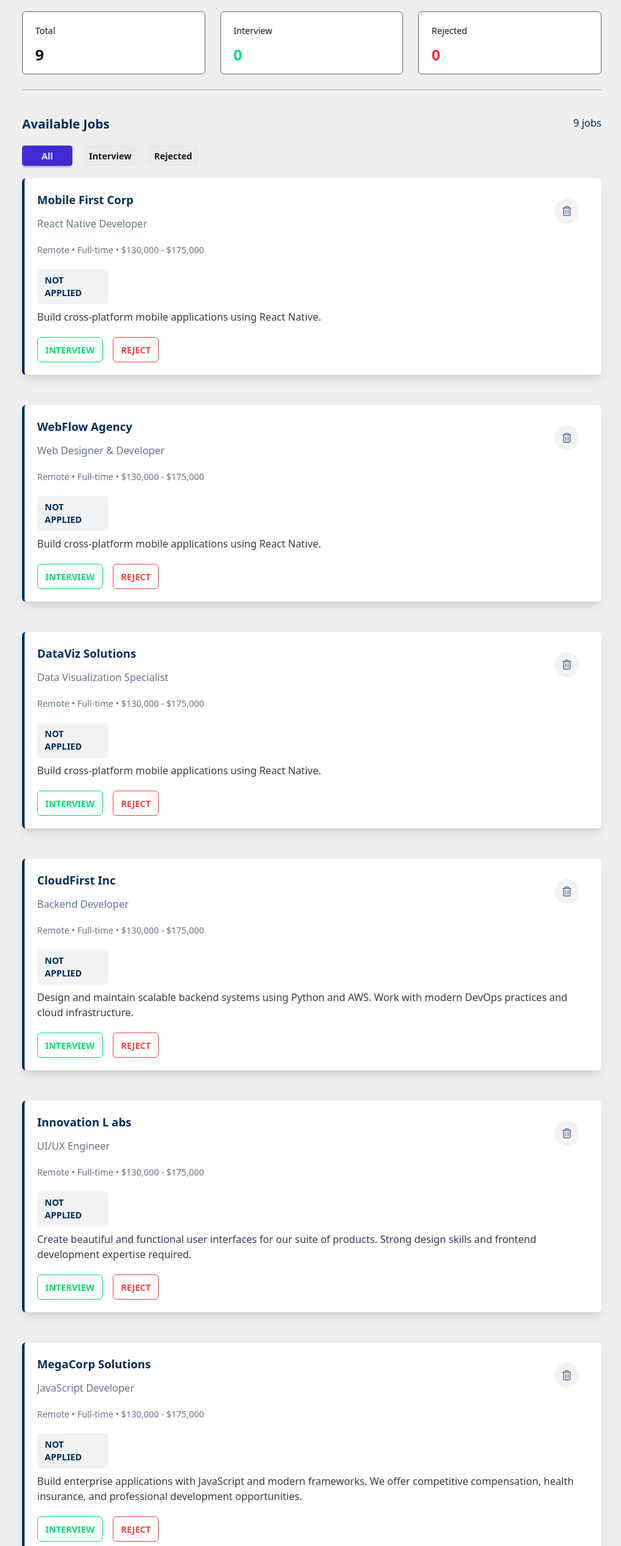
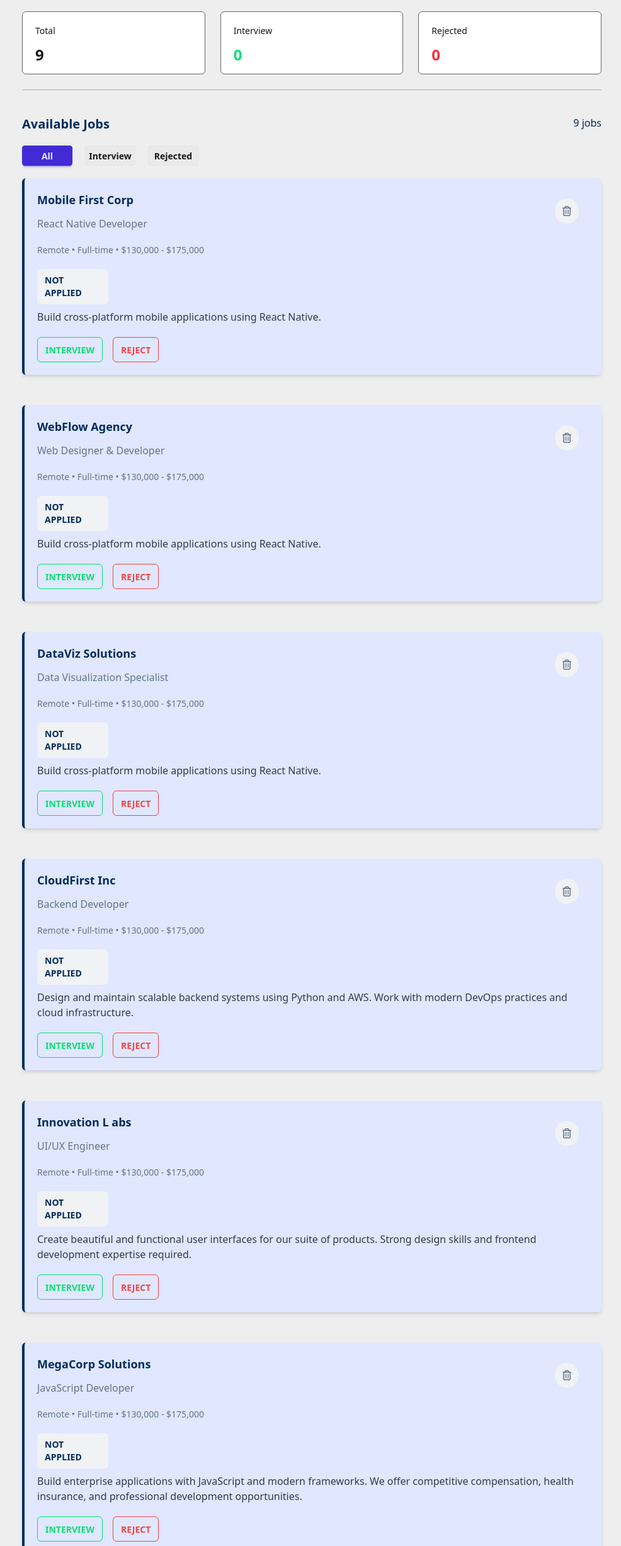
Before and after one commit to ruhul2003/Job-Tracker, a plain HTML site: page index.html in a window 1280 px wide. Shown: the part 106-2560 px from the top of the page at 63% size, without its empty margins (145-1131 px from the left). Drawn offline with nearby package versions, Linux system fonts and the light colour scheme.

Commit message:
Cards bg changed

```diff
--- a/index.html
+++ b/index.html
@@ -65,7 +65,7 @@
 
       <!---card-1----->
 
-      <div class="job-card p-5 mt-5 bg-white rounded-md border-l-4 border-[#002C5C] shadow-lg hover:-translate-y-1 duration-200 hover:border-l-green-400
+      <div class="job-card p-5 mt-5 bg-indigo-100 rounded-md border-l-4 border-[#002C5C] shadow-md hover:-translate-y-1 duration-200 hover:border-l-green-400
       ">
         <div class="flex justify-between items-center pr-4">
           <div>
@@ -90,7 +90,7 @@
         </div>
       </div>
 
-      <div class="job-card p-5 mt-5 bg-white rounded-md border-l-4 border-[#002C5C] shadow-lg hover:-translate-y-1 duration-200 hover:border-l-green-400
+      <div class="job-card p-5 mt-5 bg-indigo-100 rounded-md border-l-4 border-[#002C5C] shadow-md hover:-translate-y-1 duration-200 hover:border-l-green-400
       ">
         <div class="flex justify-between items-center pr-4">
           <div>
@@ -115,7 +115,7 @@
         </div>
       </div>
 
-      <div class="job-card p-5 mt-5 bg-white rounded-md border-l-4 border-[#002C5C] shadow-lg hover:-translate-y-1 duration-200 hover:border-l-green-400
+      <div class="job-card p-5 mt-5 bg-indigo-100 rounded-md border-l-4 border-[#002C5C] shadow-md hover:-translate-y-1 duration-200 hover:border-l-green-400
       ">
         <div class="flex justify-between items-center pr-4">
           <div>
@@ -140,7 +140,7 @@
         </div>
       </div>
 
-      <div class="job-card p-5 mt-5 bg-white rounded-md border-l-4 border-[#002C5C] shadow-lg hover:-translate-y-1 duration-200 hover:border-l-green-400
+      <div class="job-card p-5 mt-5 bg-indigo-100 rounded-md border-l-4 border-[#002C5C] shadow-md hover:-translate-y-1 duration-200 hover:border-l-green-400
       ">
         <div class="flex justify-between items-center pr-4">
           <div>
@@ -165,7 +165,7 @@
         </div>
       </div>
 
-      <div class="job-card p-5 mt-5 bg-white rounded-md border-l-4 border-[#002C5C] shadow-lg hover:-translate-y-1 duration-200 hover:border-l-green-400
+      <div class="job-card p-5 mt-5 bg-indigo-100 rounded-md border-l-4 border-[#002C5C] shadow-md hover:-translate-y-1 duration-200 hover:border-l-green-400
       ">
         <div class="flex justify-between items-center pr-4">
           <div>
@@ -190,7 +190,7 @@
         </div>
       </div>
 
-      <div class="job-card p-5 mt-5 bg-white rounded-md border-l-4 border-[#002C5C] shadow-lg hover:-translate-y-1 duration-200 hover:border-l-green-400
+      <div class="job-card p-5 mt-5 bg-indigo-100 rounded-md border-l-4 border-[#002C5C] shadow-md hover:-translate-y-1 duration-200 hover:border-l-green-400
       ">
         <div class="flex justify-between items-center pr-4">
           <div>
@@ -215,7 +215,7 @@
         </div>
       </div>
 
-      <div class="job-card p-5 mt-5 bg-white rounded-md border-l-4 border-[#002C5C] shadow-lg hover:-translate-y-1 duration-200 hover:border-l-green-400
+      <div class="job-card p-5 mt-5 bg-indigo-100 rounded-md border-l-4 border-[#002C5C] shadow-md hover:-translate-y-1 duration-200 hover:border-l-green-400
       ">
         <div class="flex justify-between items-center pr-4">
           <div>
@@ -240,7 +240,7 @@
         </div>
       </div>
 
-      <div class="job-card p-5 mt-5 bg-white rounded-md border-l-4 border-[#002C5C] shadow-lg hover:-translate-y-1 duration-200 hover:border-l-green-400
+      <div class="job-card p-5 mt-5 bg-indigo-100 rounded-md border-l-4 border-[#002C5C] shadow-md hover:-translate-y-1 duration-200 hover:border-l-green-400
       ">
         <div class="flex justify-between items-center pr-4">
           <div>
@@ -265,7 +265,7 @@
         </div>
       </div>
 
-      <div class="job-card p-5 mt-5 bg-white rounded-md border-l-4 border-[#002C5C] shadow-lg hover:-translate-y-1 duration-200 hover:border-l-green-400
+      <div class="job-card p-5 mt-5 bg-indigo-100 rounded-md border-l-4 border-[#002C5C] shadow-md hover:-translate-y-1 duration-200 hover:border-l-green-400
       ">
         <div class="flex justify-between items-center pr-4">
           <div>
```
